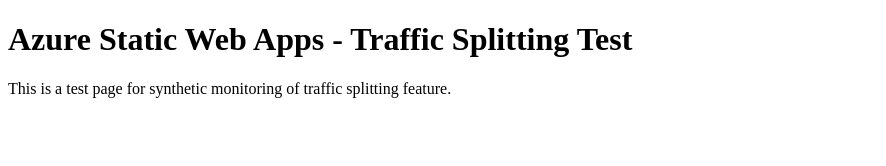
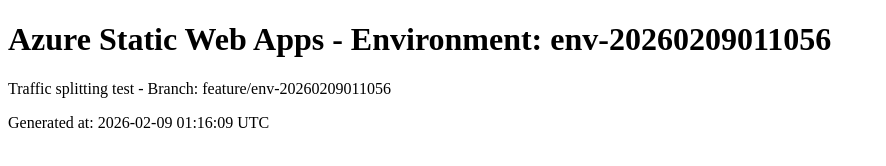
Before and after one commit to skylathadani-ms/synthetics-swa-traffic-20260209011056, a plain HTML site: page index.html in a window 1280 px wide. Shown: the whole page, without its empty margins (0-886 px from the left). Drawn offline with Linux system fonts and the light colour scheme.

Commit message:
Update index.html for env-20260209011056

```diff
--- a/index.html
+++ b/index.html
@@ -1,10 +1,11 @@
 <!DOCTYPE html>
 <html>
 <head>
-<title>Synthetics Test - Traffic Splitting</title>
+<title>Environment: env-20260209011056</title>
 </head>
 <body>
-<h1>Azure Static Web Apps - Traffic Splitting Test</h1>
-<p>This is a test page for synthetic monitoring of traffic splitting feature.</p>
+<h1>Azure Static Web Apps - Environment: env-20260209011056</h1>
+<p>Traffic splitting test - Branch: feature/env-20260209011056</p>
+<p>Generated at: 2026-02-09 01:16:09 UTC</p>
 </body>
 </html>
```
